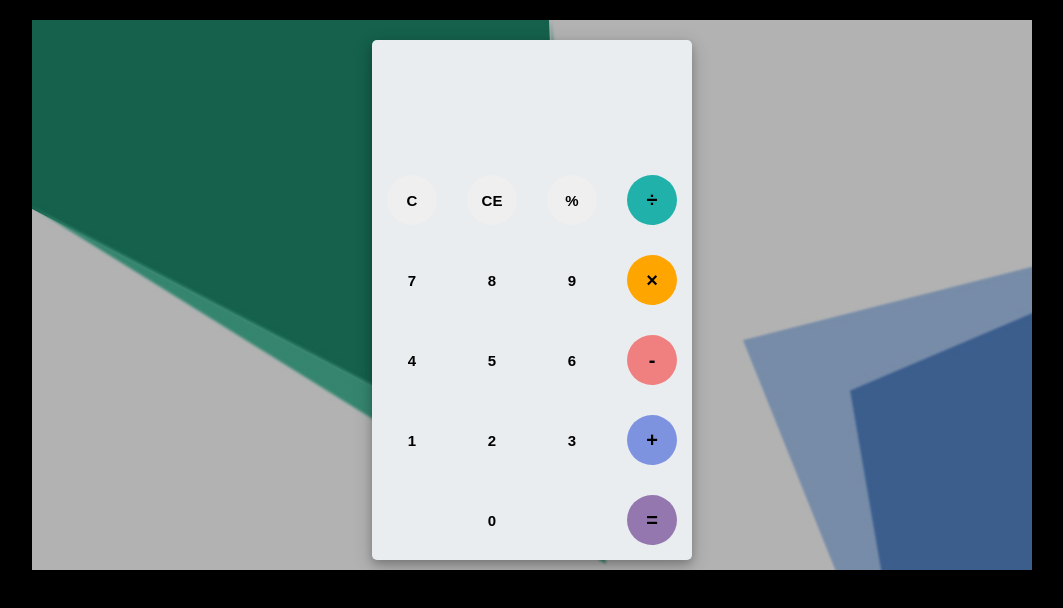
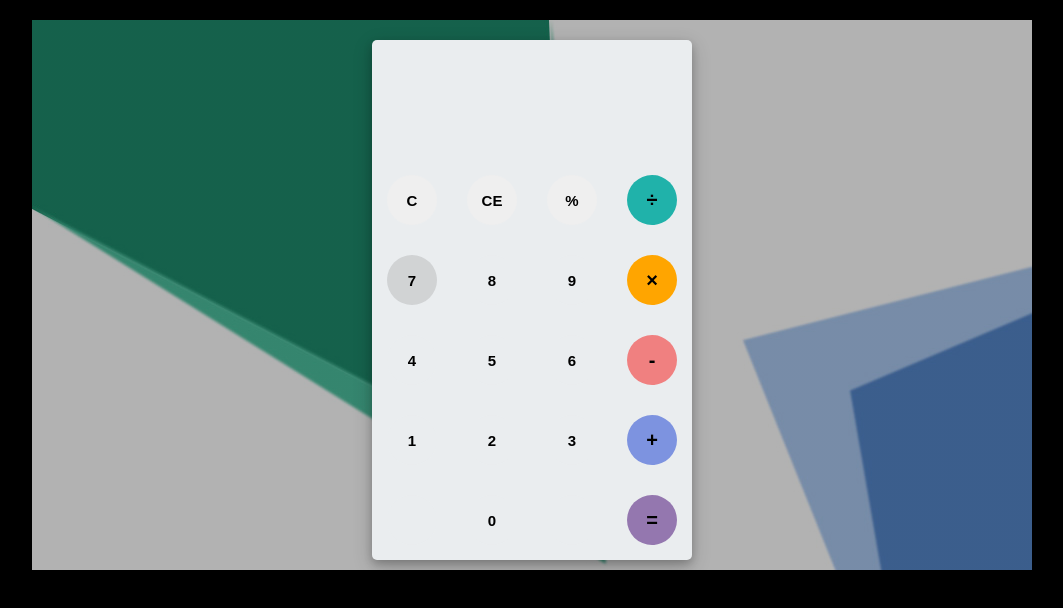
Before and after one commit to abarna-codespot/A-simple-Calculator, a plain HTML site: page index.html in a window 1280 px wide. In both pictures the pointer is over the button 520 px from the left and 280 px from the top of the page. Shown: the whole page, without its empty margins (108-1171 px from the left). Drawn offline with Linux system fonts and the light colour scheme.

Commit message:
Transition property added on numbers

```diff
--- a/style.css
+++ b/style.css
@@ -47,6 +47,7 @@ body{
 	border-width: 0;
 	font-weight: bold;
 	font-size: 15px;
+	transition: 0.3s;
 }
 .number, .empty{
 	background-color: #eaedef;
@@ -59,6 +60,9 @@ body{
 }
 .operator:focus, .number:focus, .empty:focus{
 	outline: 0;
+}
+.number:hover{
+	background: rgba(150,150,150,0.3);
 }
 button:nth-child(4){
 	font-size: 20px;
```
